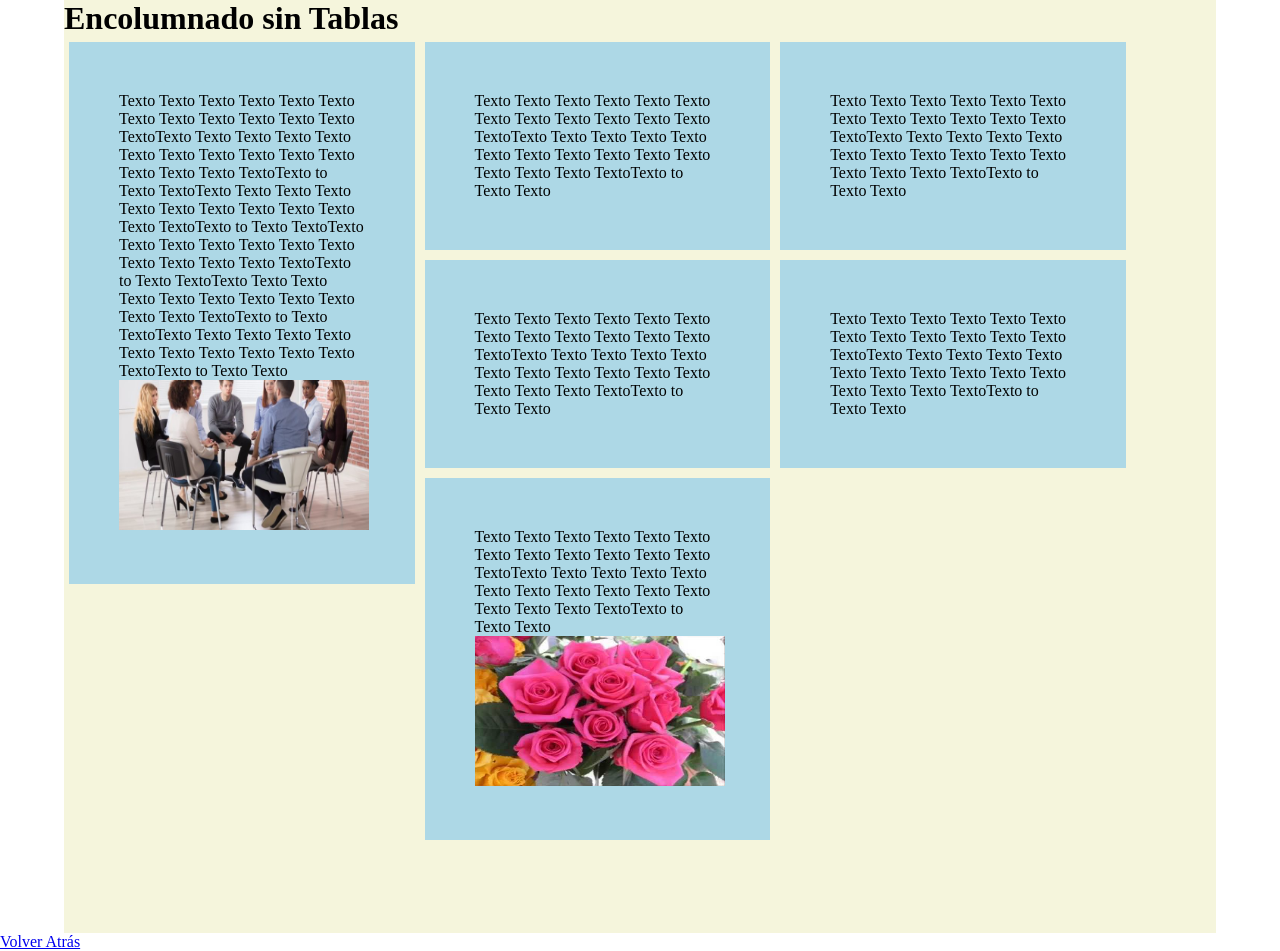
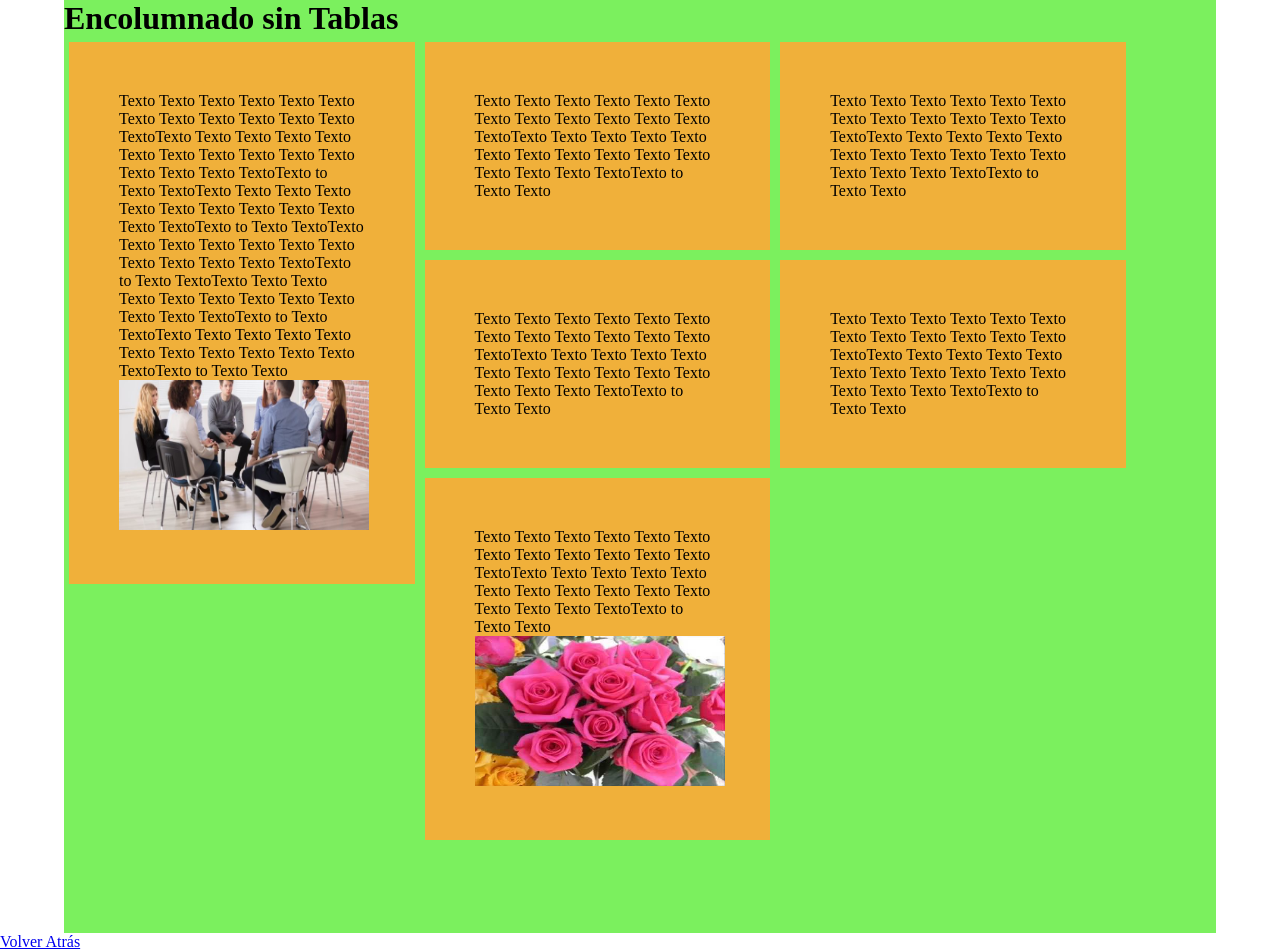
Before and after one commit to franfiori29/tpredes, a PHP site: page /Css/css14DivsInternosEnColumnas/index.html in a window 1280 px wide. Run offline with PHP 8.4, Linux system fonts and the light colour scheme.

Commit message:
arrega123l

```diff
--- a/Css/css14DivsInternosEnColumnas/style.css
+++ b/Css/css14DivsInternosEnColumnas/style.css
@@ -7,14 +7,14 @@
 #divContenedor {
   width: 90%;
   margin: auto;
-  background-color: beige;
+  background-color: rgb(123, 240, 94);
   padding-bottom: 70%;
 }
 
 #divContenedor div {
   width: 30%;
   margin: 5px 5px;
-  background-color: lightblue;
+  background-color: rgb(240, 176, 58);
 }
 
 #div1,
```
